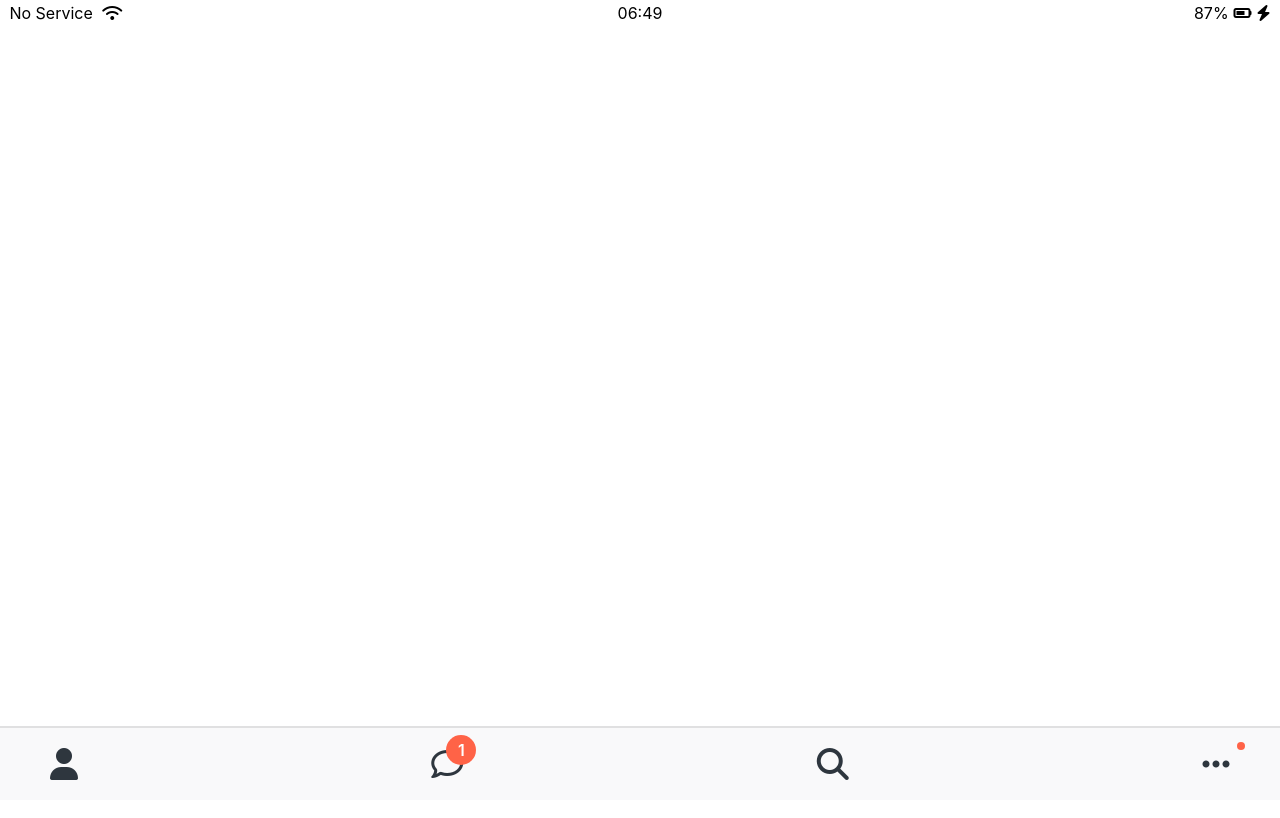
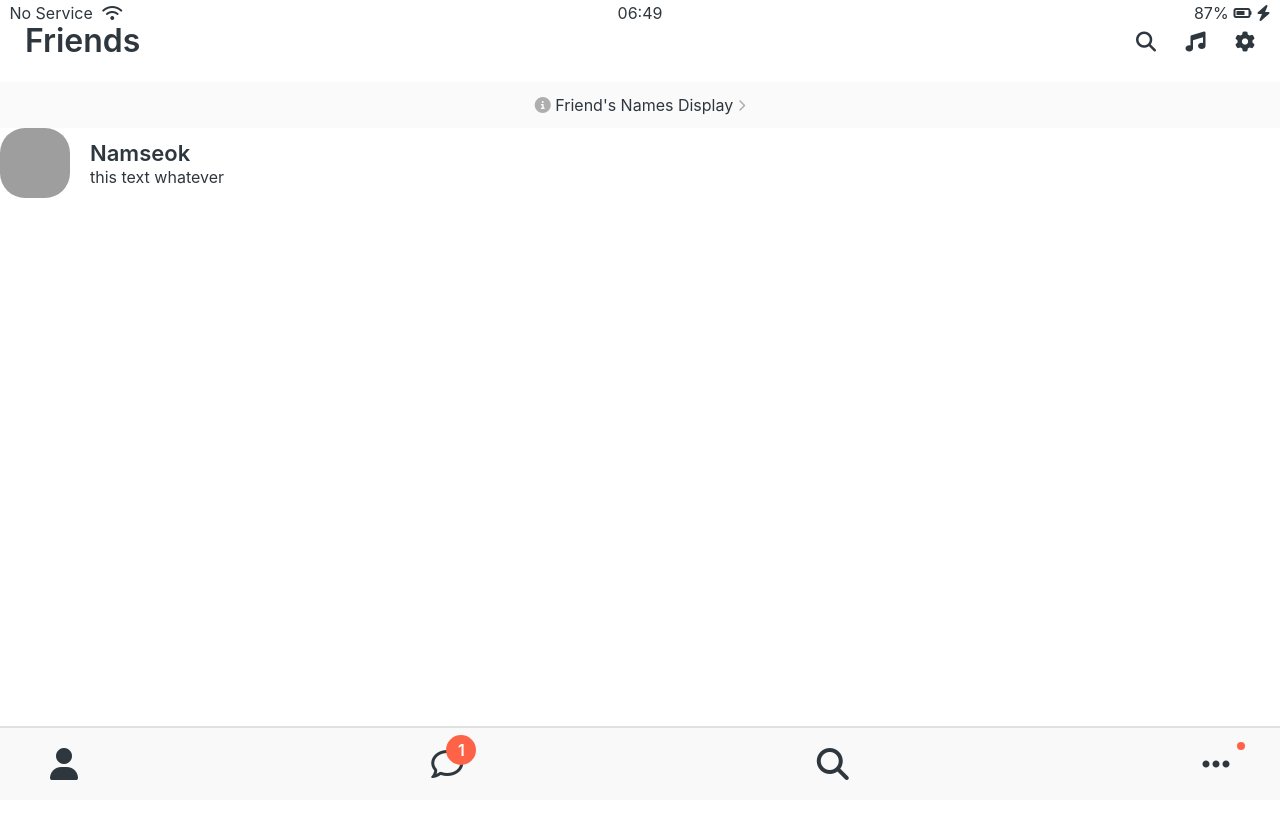
Before and after one commit to namseokyoo/nomad_kokoa_clone, a plain HTML site: page friends.html in a window 1280 px wide. Shown: the top 818 px of the page. Drawn offline with Linux system fonts and the light colour scheme; grey boxes are pictures that could not be loaded.

Commit message:
add friend page

```diff
--- /dev/null
+++ b/css/components/screen-header.css
@@ -0,0 +1,15 @@
+.screen-header {
+    display: flex;
+    justify-content: space-between;
+    align-items: center;
+    padding: 25px;
+}
+
+.screen-header__title {
+    font-size: 32px;
+    font-weight: 600;
+}
+
+.screen-header__icons span {
+    margin-left: 25px;
+}
--- /dev/null
+++ b/css/components/user-component.css
@@ -0,0 +1,25 @@
+.user-component {
+    display: flex;
+}
+
+.user-component,
+.user-component__column:first-child {
+    display: flex;
+    align-items: center;
+}
+
+.user-component__avatar {
+    width: 70px;
+    height: 70px;
+    border-radius: 25px;
+    margin-right: 20px;
+}
+
+.user-component__title {
+    font-weight: 600;
+    font-size: 22px;
+}
+
+.user-component__subtitle {
+    margin-top: 5px;
+}
--- /dev/null
+++ b/css/screens/friends.css
@@ -0,0 +1,11 @@
+#friends-display-link {
+    text-align: center;
+    display: block;
+    background-color: #fafafa;
+    padding: 15px 0px;
+    font-size: 16px;
+}
+
+#friends-display-link i {
+    color: rgba(0, 0, 0, 0.3);
+}
--- a/css/style.css
+++ b/css/style.css
@@ -4,11 +4,14 @@
 /* Components */
 @import "components/status-bar.css";
 @import "components/nav-bar.css";
-
+@import "components/screen-header.css";
+@import "components/user-component.css";
 /* Screens */
 @import "screens/login.css";
+@import "screens/friends.css";
+
 body {
-  font-family: -apple-system, BlinkMacSystemFont, "Segoe UI", Roboto, Oxygen,
-    Ubuntu, Cantarell, "Open Sans", "Helvetica Neue", sans-serif;
-  height: 1000vh;
+    font-family: -apple-system, BlinkMacSystemFont, "Segoe UI", Roboto, Oxygen, Ubuntu, Cantarell, "Open Sans", "Helvetica Neue", sans-serif;
+    height: 1000vh;
+    color: #2e363e;
 }
--- a/friends.html
+++ b/friends.html
@@ -24,6 +24,40 @@
         </div>
     </div>
 
+    <header class="screen-header">
+        <h1 class="screen-header__title">Friends</h1>
+        <div class="screen-header__icons">
+            <span>
+                <i class="fas fa-search fa-lg"></i></a></li>
+            </span>
+            <span>
+                <i class="fas fa-music fa-lg"></i>
+            </span>
+            <span>
+                <i class="fas fa-cog fa-lg"></i>
+            </span>
+
+        </div>
+    </header>
+
+    <a id="friends-display-link">
+        <i class="fas fa-info-circle"></i>
+        Friend's Names Display
+        <i class="fas fa-chevron-right fa-xs"></i>
+    </a>
+
+
+    <div class="user-component">
+        <div class="user-component__column">
+            <img src="https://avatars3.githubusercontent.com/u/2939062?s=460&u=10fae224f280b7536d97eb654ad5bb7fc6cf8ff4&v=4"
+                class="user-component__avatar" />
+            <div class="user-component__text">
+                <h4 class="user-component__title">Namseok</h4>
+                <h6 class="user-component__subtitle">this text whatever</h6>
+            </div>
+        </div>
+        <div class="user-component_column"></div>
+    </div>
 
     <nav class="nav">
         <ul class="nav__list">
```
